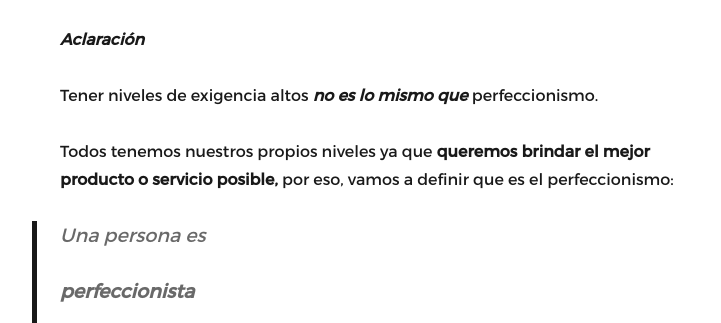
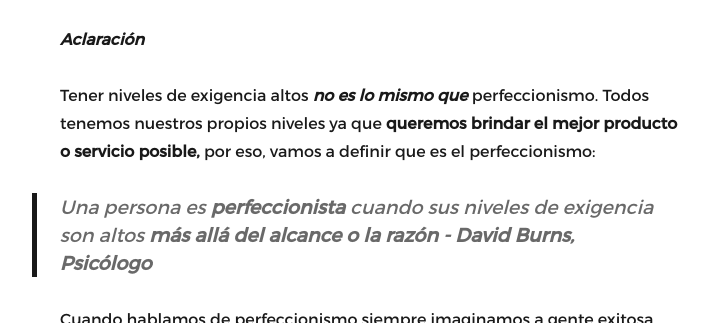
Before and after one commit to JesusGerardoAguiar/lograf-blog, a Gatsby site: page /blog/ser-perfeccionista-o-no/ in a window 1280 px wide. Shown: the part 477-800 px from the top of the page, without its empty margins (265-986 px from the left). Built offline with nearby package versions, Linux system fonts and the light colour scheme; Gatsby itself is replaced by a stand-in of ours; some packages are replaced by stand-ins of ours.

Commit message:
Update Blog “ser-perfeccionista-o-no”

```diff
--- a/content/blog/ser-perfeccionista-o-no.md
+++ b/content/blog/ser-perfeccionista-o-no.md
@@ -9,29 +9,17 @@ description: >-
   inventores o empresarios grandes, como por ejemplo Steve Jobs, fundador de
   Apple y CoFundador de Pixar.
 ---
-**_Aclaración_**
+_**Aclaración**_
 
-Tener niveles de exigencia altos _**no es lo mismo que**_ perfeccionismo.
+Tener niveles de exigencia altos **_no es lo mismo que_** perfeccionismo. Todos tenemos nuestros propios niveles ya que **queremos brindar el mejor producto o servicio posible,** por eso, vamos a definir que es el perfeccionismo:
 
-Todos tenemos nuestros propios niveles ya que **queremos brindar el mejor producto o servicio posible,** por eso, vamos a definir que es el perfeccionismo:
-
-> Una persona es
->
-> **perfeccionista**
->
->  cuando sus niveles de exigencia son altos
->
-> **más allá del alcance o la razón - _David Burns, Psicólogo_**
+> Una persona es **perfeccionista** cuando sus niveles de exigencia son altos **más allá del alcance o la razón - _David Burns, Psicólogo_**
 
 Cuando hablamos de perfeccionismo siempre imaginamos a gente exitosa, inventores o empresarios grandes, como por ejemplo Steve Jobs, fundador de Apple y CoFundador de Pixar.
 
 Steve exigía un nivel de perfección muy alto a sus empleados, tanto para el hardware y software de sus productos, a veces incluso hasta elevando el costo de sus proyectos al doble y atrasándolos por detalles tan mínimos como el color de adentro de una computadora.
 
-
-
 Podríamos decir que si él no fuese así no tendriamos los productos de Apple que tenemos hoy en día con un nivel de calidad alto, pero a que costo? Es más que sabido que el siempre terminaba peleado con sus empleados, los empleados renunciaban por un nivel de estrés y ansiedad alto y con muchos más problemas.
-
-
 
 Todos hemos tenido ese momento "Steve Jobs" donde hemos pasado toda la noche intentando perfeccionar un detalle que, sinceramente, nadie iba a prestarle atención, pero después de eso vienen los verdaderos problemas, estrés, ansiedad incluso depresión podrían ser algunos problemas que heredemos por ser "perfeccionistas", y esto se debe a que, si bien el perfeccionismo esta ligado a estar mas motivado con el trabajo o con "ponerse la camiseta", también esta ligado a los trastornos que nombramos anteriormente.
 
```
